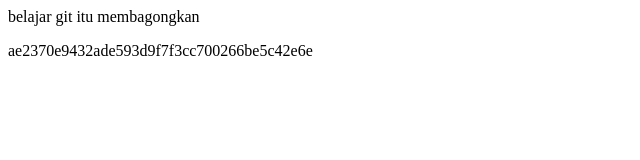
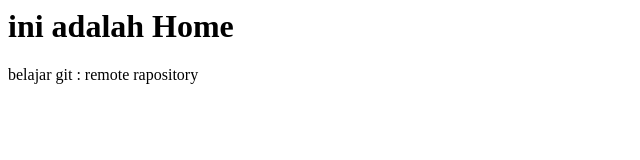
Before and after one commit to zain330/belajar_git, a plain HTML site: page index.html in a window 1280 px wide. Shown: the whole page, without its empty margins (0-640 px from the left). Drawn offline with Linux system fonts and the light colour scheme.

Commit message:
belajar git remote repository

```diff
--- a/index.html
+++ b/index.html
@@ -1,3 +1,10 @@
-<p>belajar git itu membagongkan</p>
 
-ae2370e9432ade593d9f7f3cc700266be5c42e6e
+<html>
+    <head>
+        <meta charset-"utf-8">
+            <title>Home</title>
+    <body>
+        <h1>ini adalah Home</h1>
+        <p>belajar git : remote rapository</p>
+    </body>
+</html>
```
